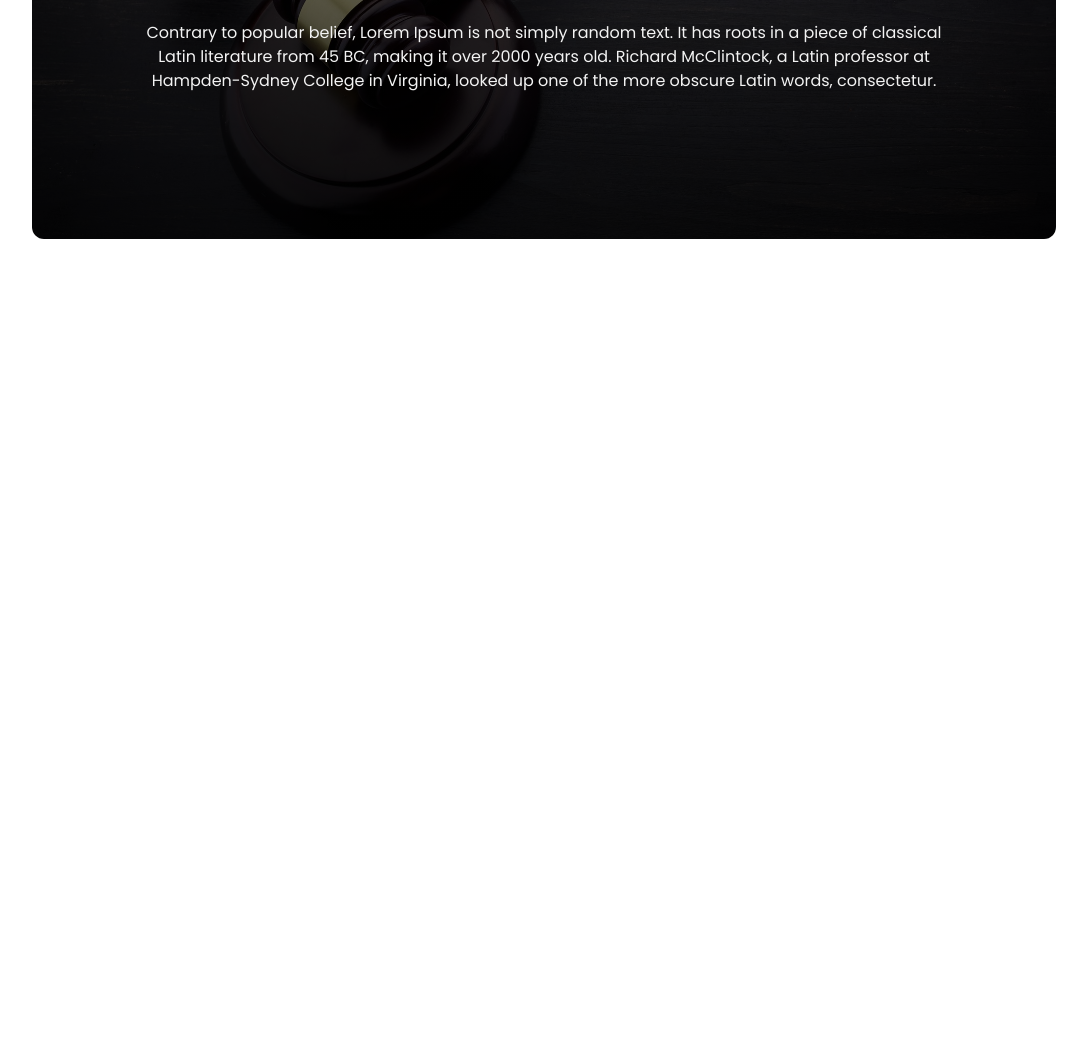
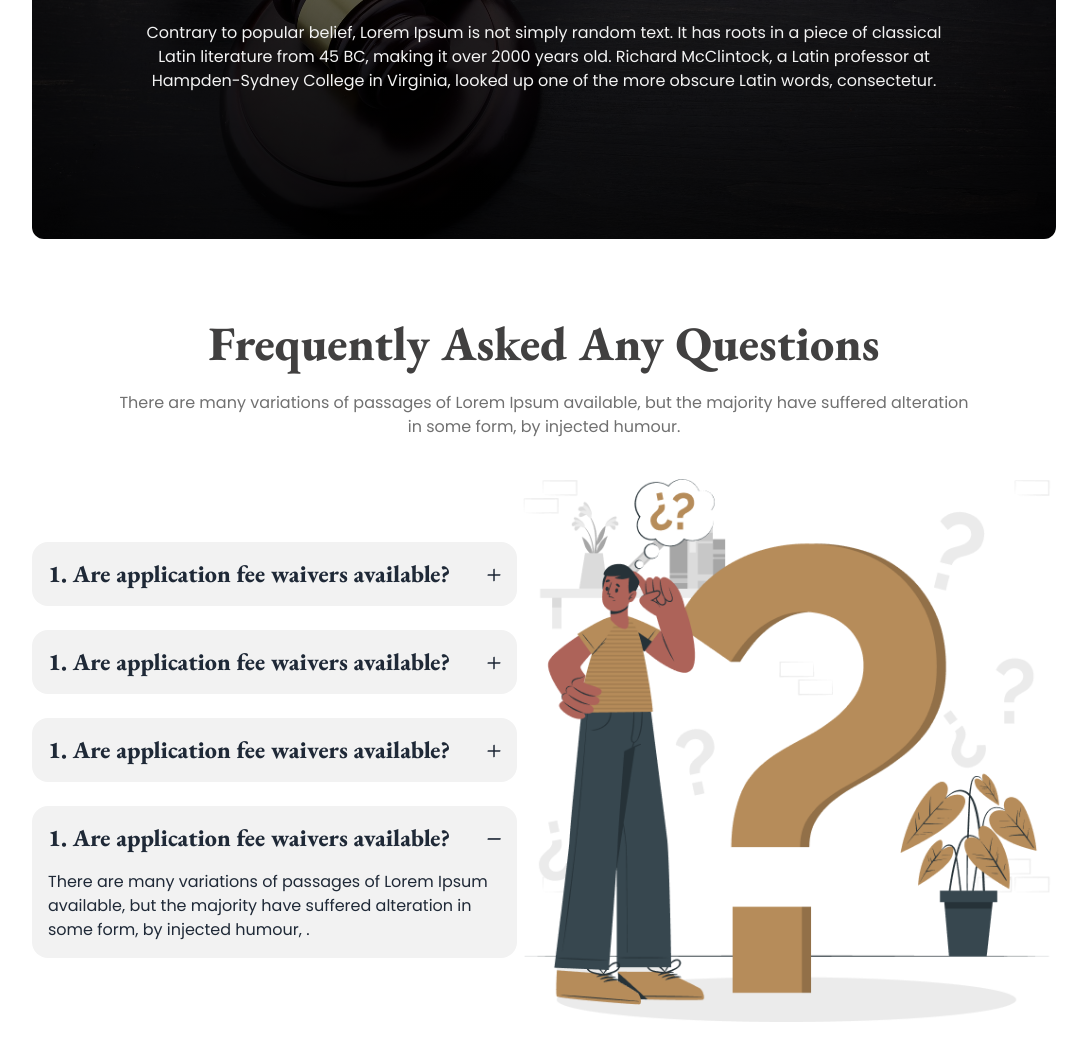
Before and after one commit to aanafiu/Daisy-UI-Project, a plain HTML site: page index.html in a window 1280 px wide. Shown: the part 2461-3522 px from the top of the page, without its empty margins (96-1183 px from the left). Before the commit the page ends 2740 px from the top, so only its background shows below. Drawn offline with nearby package versions, Linux system fonts and the light colour scheme.

Commit message:
FAQ Section

```diff
--- a/index.html
+++ b/index.html
@@ -253,6 +253,63 @@
 
  </section>
 
+ <!-- Frequently Asked Any Question -->
+<section class="my-10">
+    <div class="w-11/12 sm:w-4/5 mx-auto ">
+
+        <!-- upper -->
+        <div class="text-center items-center mx-auto my-10">
+            <h1 class="head-font font-extrabold text-3xl sm:text-4xl md:text-5xl text-[#414040] my-6">Frequently Asked Any Questions</h1>
+            <p class="p-font text-base text-[#707070] mx-auto lg:w-5/6">There are many variations of passages of Lorem Ipsum available, but the majority have suffered alteration in some form, by injected humour.</p>
+        </div>
+
+        <!-- Bellow -->
+         <div class="flex  justify-between flex-col-reverse md:flex-row">
+            <!-- left  -->
+             <div class=" flex grow flex-col items-center justify-center gap-6 w-[90%]">
+
+                <div class="collapse collapse-plus bg-base-200">
+                    <input type="radio" name="my-accordion-3" checked="checked" />
+                    <div class="head-font collapse-title text-2xl font-extrabold">1. Are application fee waivers available?</div>
+                    <div class="collapse-content">
+                      <p class="p-font text-base">There are many variations of passages of Lorem Ipsum available, but the majority have suffered alteration in some form, by injected humour, . </p>
+                    </div>
+                </div>
+
+                <div class="collapse collapse-plus bg-base-200">
+                    <input type="radio" name="my-accordion-3" checked="checked" />
+                    <div class="head-font collapse-title text-2xl font-extrabold">1. Are application fee waivers available?</div>
+                    <div class="collapse-content">
+                      <p class="p-font text-base">There are many variations of passages of Lorem Ipsum available, but the majority have suffered alteration in some form, by injected humour, . </p>
+                    </div>
+                </div>
+
+                <div class="collapse collapse-plus bg-base-200">
+                    <input type="radio" name="my-accordion-3" checked="checked" />
+                    <div class="head-font collapse-title text-2xl font-extrabold">1. Are application fee waivers available?</div>
+                    <div class="collapse-content">
+                      <p class="p-font text-base">There are many variations of passages of Lorem Ipsum available, but the majority have suffered alteration in some form, by injected humour, . </p>
+                    </div>
+                </div>
+
+                <div class="collapse collapse-plus bg-base-200">
+                    <input type="radio" name="my-accordion-3" checked="checked" />
+                    <div class="head-font collapse-title text-2xl font-extrabold">1. Are application fee waivers available?</div>
+                    <div class="collapse-content">
+                      <p class="p-font text-base">There are many variations of passages of Lorem Ipsum available, but the majority have suffered alteration in some form, by injected humour, . </p>
+                    </div>
+                </div>
+
+
+             </div>
+            <!-- right  -->
+             <div class="flex justify-center items-center w-full ">
+                <img src="./images/faq.png" alt="">
+             </div>
+         </div>
+
+    </div>
+</section>
 
 
 </body>
```
